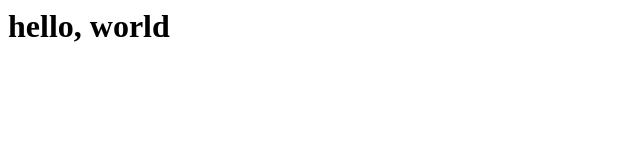
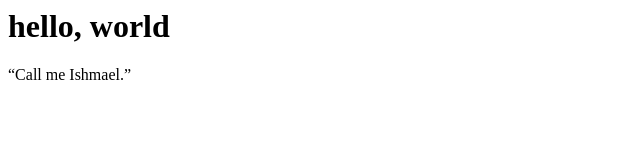
Before and after one commit to hakimnasir/gitCourse, a plain HTML site: page index.html in a window 1280 px wide. Shown: the whole page, without its empty margins (0-640 px from the left). Drawn offline with Linux system fonts and the light colour scheme.

Commit message:
add p tag

```diff
--- a/index.html
+++ b/index.html
@@ -1 +1,2 @@
 <h1>hello, world</h1>
+<p>“Call me Ishmael.”</p>
```
